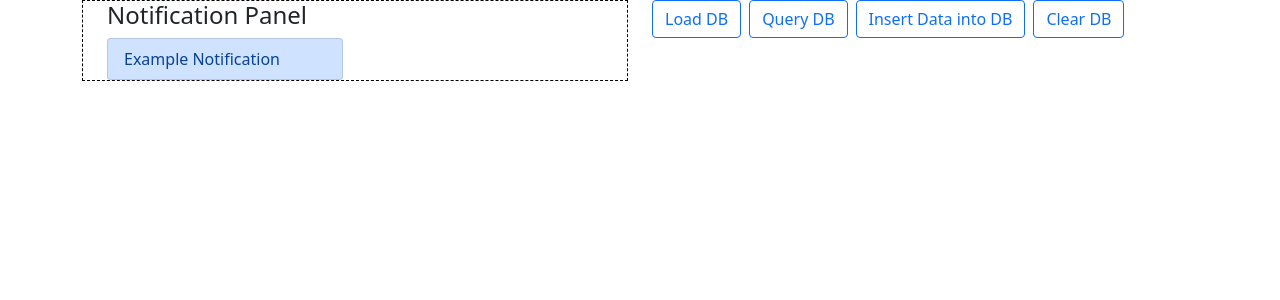
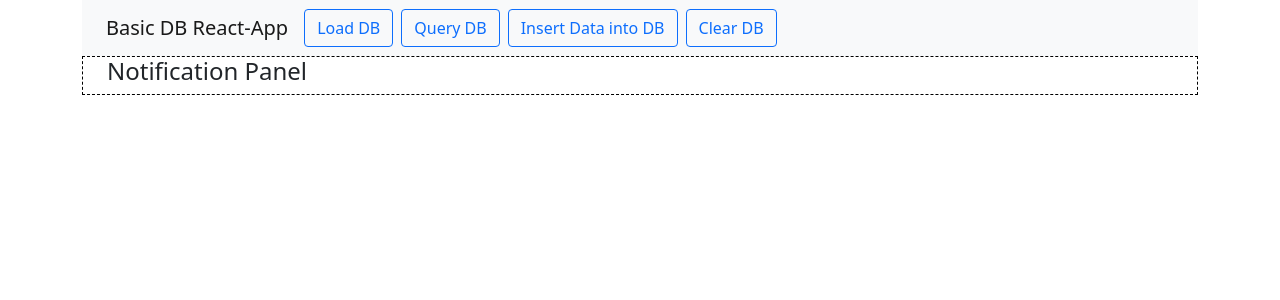
Before and after one commit to cthacker-udel/BasicTSDBReactApp, a React (Create React App) app: page / in a window 1280 px wide. Shown: the top 300 px of the page. Built offline with nearby package versions, Linux system fonts and the light colour scheme.

Commit message:
Added react-router functionality to application

```diff
--- a/package.json
+++ b/package.json
@@ -16,6 +16,7 @@
     "react": "^17.0.2",
     "react-bootstrap": "^2.0.3",
     "react-dom": "^17.0.2",
+    "react-router-dom": "^6.1.1",
     "react-scripts": "4.0.3",
     "typescript": "^4.5.3",
     "web-vitals": "^1.1.2"
--- a/src/App.tsx
+++ b/src/App.tsx
@@ -1,11 +1,14 @@
 import React from 'react';
 import 'bootstrap/dist/css/bootstrap.min.css';
 import { MainPage } from './Components/MainPage';
+import { BrowserRouter } from 'react-router-dom';
 
 export function App() {
   return (
     <>
-        <MainPage />
+        <BrowserRouter>
+            <MainPage />
+        </BrowserRouter>
     </>
   );
 }
--- a/src/Components/MainPage.tsx
+++ b/src/Components/MainPage.tsx
@@ -1,20 +1,45 @@
 import { Col, Container, Row } from "react-bootstrap";
-import { DatabaseOperationControlPanel } from "./Panels/DatabaseOperationControlPanel";
 import { NotificationPanel } from "./Panels/NotificationPanel";
+import { StateContext } from "../util/Context/StateContext";
+import { DispatchContext } from "../util/Context/DispatchContext";
+import { useReducer } from "react";
+import { DatabaseReducerLogic } from "../util/useReducerUtil/DatabaseReducerLogic";
+import { InitialState } from "../assets/InitialState";
+import { DatabaseNavbar } from "./Navbar/DatabaseNavbar";
+import { Routes, Route } from "react-router-dom";
+import { MainPanel } from "./Panels/MainPanel";
 
 export const MainPage = () => {
 
+    const [state, dispatch] = useReducer(DatabaseReducerLogic, InitialState);
+
+    const {
+        notifications
+    } = state;
+
+    const dispatchValue = { dispatch };
+    const stateValue = { state };
+
     return(
-        <Container>
-            <Row>
-                <Col>
-                    <NotificationPanel />
-                </Col>
-                <Col>
-                    <DatabaseOperationControlPanel />
-                </Col>
-            </Row>
-        </Container>
+        <DispatchContext.Provider value={dispatchValue}>
+            <StateContext.Provider value={stateValue}>
+                <Routes>
+                    <Route path="/load-db">
+                        {/* Load db component page */}
+                    </Route>
+                    <Route path="/query-db">
+                        {/* Load up page to query db */}
+                    </Route>
+                    <Route path="/remove-db">
+                        {/* Load up page to remove db*/}
+                    </Route>
+                    <Route path="/insert-db">
+                        {/*Load up page to insert into db*/}
+                    </Route>
+                    <Route path="*" element={<MainPanel />} />
+                </Routes>
+            </StateContext.Provider>
+        </DispatchContext.Provider>
     );
 
 };
--- /dev/null
+++ b/src/Components/Navbar/DatabaseNavbar.tsx
@@ -0,0 +1,19 @@
+import React from 'react';
+import { Container, Nav, Navbar } from 'react-bootstrap';
+import { DatabaseOperationControlPanel } from '../Panels/DatabaseOperationControlPanel';
+
+export const DatabaseNavbar = () =>
+
+    <Navbar bg='light' expand='lg'>
+
+        <Container>
+            <Navbar.Brand href="#home">Basic DB React-App</Navbar.Brand>
+            <Navbar.Toggle aria-controls="basic-navbar-nav" />
+            <Navbar.Collapse id="basic-navbar-nav">
+                <Nav>
+                    <DatabaseOperationControlPanel />
+                </Nav>
+            </Navbar.Collapse>
+        </Container>
+
+    </Navbar>;
--- a/src/Components/Notifications/StatusNotification.tsx
+++ b/src/Components/Notifications/StatusNotification.tsx
@@ -2,12 +2,17 @@ import React from 'react';
 import { Toast } from 'react-bootstrap';
 
 
-export const StatusNotification = () => {
+export const StatusNotification = (props: {header: string, body: string}) => {
 
     return(
 
         <Toast>
-            This is a toast
+            <Toast.Header>
+                {props.header}
+            </Toast.Header>
+            <Toast.Body>
+                {props.body}
+            </Toast.Body>
         </Toast>
 
     );
--- a/src/Components/Panels/DatabaseOperationControlPanel.tsx
+++ b/src/Components/Panels/DatabaseOperationControlPanel.tsx
@@ -1,5 +1,6 @@
 import React from "react";
 import { Button, ButtonToolbar, ButtonGroup } from 'react-bootstrap';
+import { Link } from "react-router-dom";
 
 export const DatabaseOperationControlPanel = () => {
 
@@ -7,19 +8,25 @@ export const DatabaseOperationControlPanel = () => {
         <>
             <ButtonToolbar>
                 <ButtonGroup className="me-2" aria-label="Load database button">
+                    <Link to="/load-db">
                         <Button variant="outline-primary">
                             Load DB
                         </Button>
+                    </Link>
                 </ButtonGroup>
                 <ButtonGroup className="me-2" aria-label="Query database button">
+                    <Link to="query-db">
                         <Button variant="outline-primary">
                             Query DB
                         </Button>
+                    </Link>
                 </ButtonGroup>
                 <ButtonGroup className="me-2" aria-label="Insert data into DB button">
+                    <Link to="insert-db">
                         <Button variant="outline-primary">
                             Insert Data into DB
                         </Button>
+                    </Link>
                 </ButtonGroup>
                 <ButtonGroup className="me-2" aria-label="Clear database button">
                     <Button variant="outline-primary">
--- /dev/null
+++ b/src/Components/Panels/MainPanel.tsx
@@ -0,0 +1,25 @@
+import React from "react";
+import { Container, Row, Col } from "react-bootstrap";
+import { DatabaseNavbar } from "../Navbar/DatabaseNavbar";
+import { NotificationPanel } from "./NotificationPanel";
+
+export const MainPanel = () => {
+
+    return(
+        <>
+            <Container>
+                <Row>
+                    <Col>
+                        <DatabaseNavbar />
+                    </Col>
+                </Row>
+                <Row>
+                    <Col>
+                        <NotificationPanel />
+                    </Col>
+                </Row>
+            </Container>
+        </>
+    );
+
+}
--- a/src/Components/Panels/NotificationPanel.tsx
+++ b/src/Components/Panels/NotificationPanel.tsx
@@ -1,8 +1,13 @@
 import React from 'react';
 import { Container, Row, Col, ListGroup } from 'react-bootstrap';
+import { UseStateContext } from '../../util/useReducerUtil/UseStateContext';
+import { UseDispatchContext } from '../../util/useReducerUtil/UseDispatchContext';
+import { StatusNotification } from '../Notifications/StatusNotification';
 
 export const NotificationPanel = () => {
 
+    const { state } = UseStateContext();
+    const { dispatch } = UseDispatchContext();
 
     return(
 
@@ -17,7 +22,15 @@ export const NotificationPanel = () => {
                 <Row>
                     <Col xs={6}>
                         <ListGroup>
-                            <ListGroup.Item variant="primary">Example Notification</ListGroup.Item>
+                            {
+                                state.notifications.map((eachNotification, index) => {
+
+                                    <ListGroup.Item variant="primary" key={index}>
+                                            <StatusNotification header={eachNotification.header} body={eachNotification.body} />
+                                    </ListGroup.Item>
+
+                                })
+                            }
                         </ListGroup>
                     </Col>
                 </Row>
--- /dev/null
+++ b/src/assets/InitialState.tsx
@@ -0,0 +1,9 @@
+import { State } from "../interface/State";
+
+
+export const InitialState = {
+
+    notifications: [],
+
+
+}
```
Also changed, not shown: 1 other file (tests, documents, lock files or other folders). Lines whose indentation alone changed are shown as unchanged.
